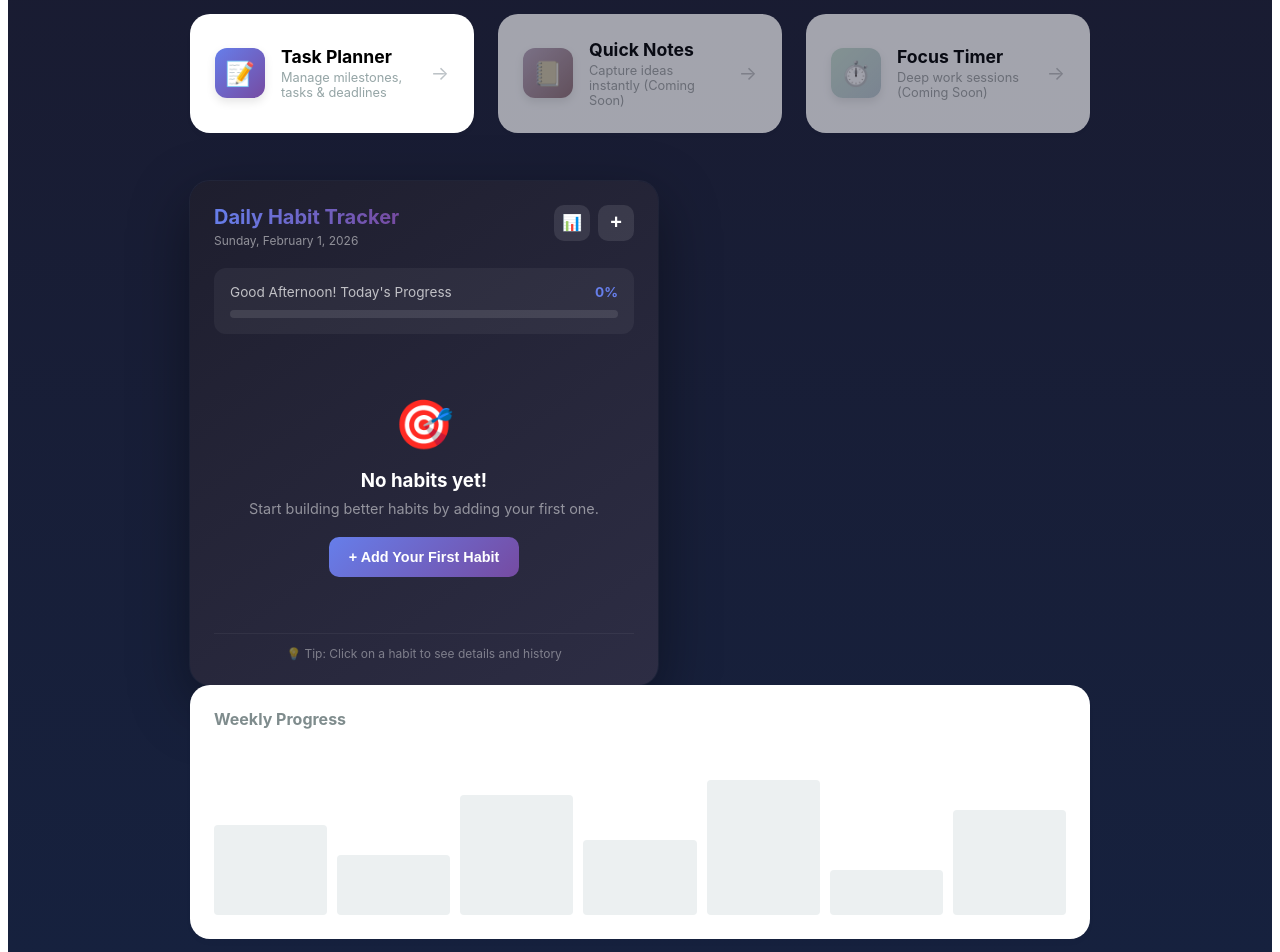
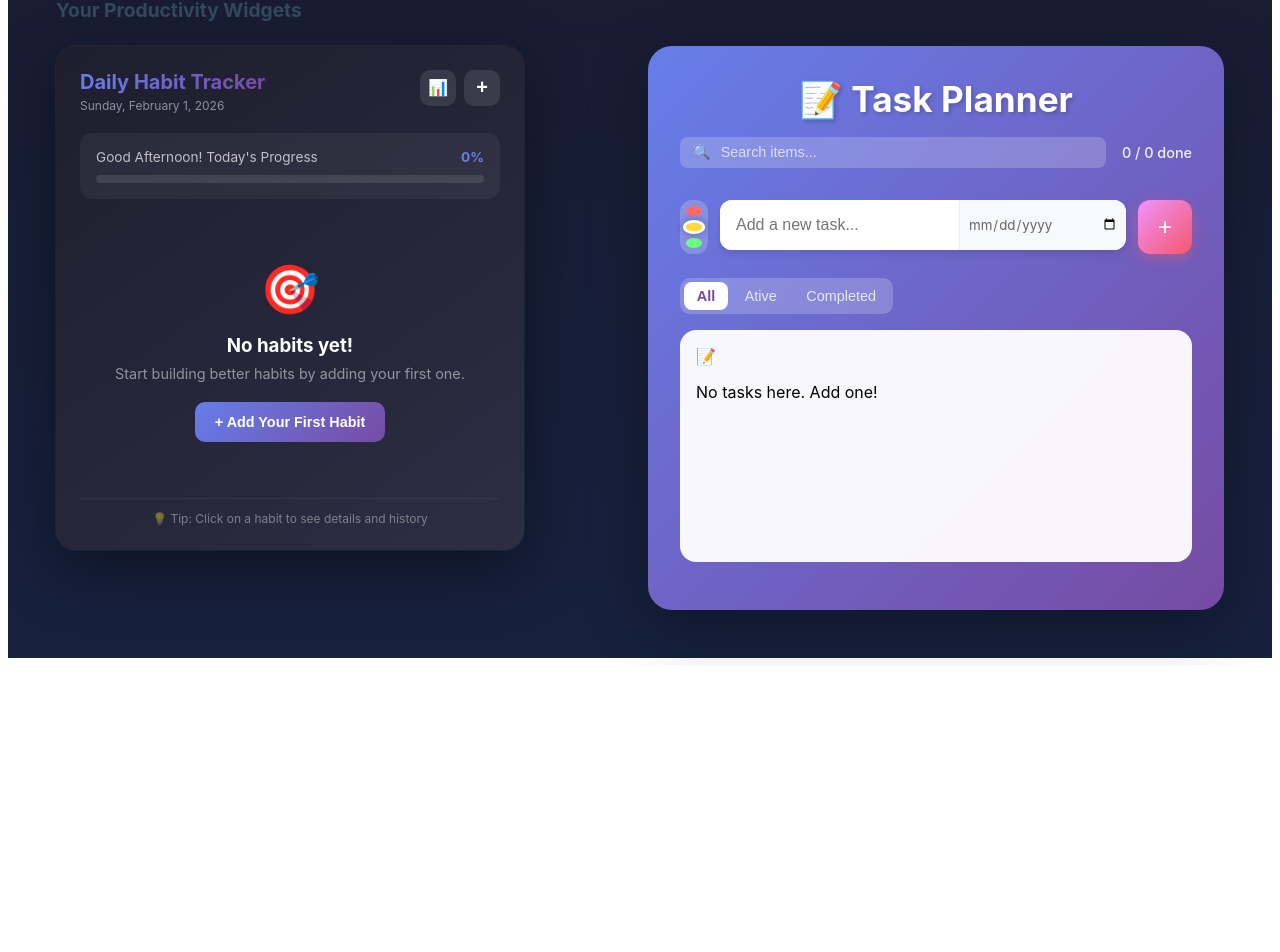
Before and after one commit to Ala-ADN/productini, an Angular app: page / in a window 1280 px wide. Shown: the part 308-1260 px from the top of the page. After the commit the page ends 974 px from the top, so only its background shows below. Built offline with nearby package versions, Linux system fonts and the light colour scheme.

Commit message:
changed layout

```diff
--- a/src/app/app.css
+++ b/src/app/app.css
@@ -4,4 +4,5 @@
     background: linear-gradient(180deg, #1a1a2e 0%, #16213e 100%);
     font-family: 'Inter', -apple-system, BlinkMacSystemFont, 'Segoe UI', Roboto, Helvetica, Arial, sans-serif;
     box-sizing: border-box;
+    padding: 2rem;
 }
--- a/src/app/dashboard/dashboard.component.css
+++ b/src/app/dashboard/dashboard.component.css
@@ -1,6 +1,6 @@
 :host {
     display: block;
-    max-width: 900px;
+    max-width: 1200px;
     margin: 0 auto;
     padding: 1rem;
 }
@@ -179,7 +179,15 @@
 /* Widgets */
 .widgets-row {
     display: grid;
-    grid-template-columns: 1fr;
+    grid-template-columns: repeat(2, 1fr);
+    gap: 24px;
+    align-items: start;
+}
+
+@media (max-width: 900px) {
+    .widgets-row {
+        grid-template-columns: 1fr;
+    }
 }
 
 .widget {
--- a/src/app/dashboard/dashboard.component.html
+++ b/src/app/dashboard/dashboard.component.html
@@ -7,7 +7,6 @@
                 <p class="date">{{ getTodayDate() }}</p>
             </div>
         </div>
-        <div class="settings-icon">⚙️</div>
     </header>
 
     <div class="quote-card">
@@ -15,39 +14,13 @@
         <p class="quote-author">— {{ quote.author }}</p>
     </div>
 
-    <h2 class="section-title">Your Apps</h2>
-
-    <div class="apps-grid">
-        @for (app of apps; track app.id) {
-        <div class="app-card" [class.disabled]="!app.link" [routerLink]="app.link" tabindex="0">
-            <div class="app-icon-box" [style.background]="app.color">
-                {{ app.icon }}
-            </div>
-            <div class="app-info">
-                <h3>{{ app.name }}</h3>
-                <p>{{ app.desc }}</p>
-            </div>
-            <div class="arrow-icon">→</div>
-        </div>
-        }
-    </div>
+    <h2 class="section-title">Your Productivity Widgets</h2>
 
     <div class="widgets-row">
         <!-- Habit Counter Widget -->
         <app-habit-counter />
 
-        <!-- Weekly Progress Widget -->
-        <div class="widget">
-            <h3>Weekly Progress</h3>
-            <div class="chart-placeholder">
-                <div class="bar" style="height: 60%"></div>
-                <div class="bar" style="height: 40%"></div>
-                <div class="bar" style="height: 80%"></div>
-                <div class="bar" style="height: 50%"></div>
-                <div class="bar" style="height: 90%"></div>
-                <div class="bar" style="height: 30%"></div>
-                <div class="bar" style="height: 70%"></div>
-            </div>
-        </div>
+        <!-- Task Planner Widget -->
+        <app-todo-list />
     </div>
 </div>
--- a/src/app/dashboard/dashboard.component.ts
+++ b/src/app/dashboard/dashboard.component.ts
@@ -1,12 +1,12 @@
 import { Component } from '@angular/core';
-import { RouterLink } from '@angular/router';
 import { CommonModule } from '@angular/common';
 import { HabitCounter } from '../components/habit-counter/habit-counter';
+import { TodoListComponent } from '../todo-list/todo-list.component';
 
 @Component({
     selector: 'app-dashboard',
     standalone: true,
-    imports: [RouterLink, CommonModule, HabitCounter],
+    imports: [CommonModule, HabitCounter, TodoListComponent],
     templateUrl: './dashboard.component.html',
     styleUrl: './dashboard.component.css'
 })
@@ -19,32 +19,7 @@ export class DashboardComponent {
         author: "Stephen Covey"
     };
 
-    apps = [
-        {
-            id: 'todo',
-            name: 'Task Planner',
-            icon: '📝',
-            desc: 'Manage milestones, tasks & deadlines',
-            link: '/todo',
-            color: 'linear-gradient(135deg, #667eea 0%, #764ba2 100%)'
-        },
-        {
-            id: 'notes',
-            name: 'Quick Notes',
-            icon: '📒',
-            desc: 'Capture ideas instantly (Coming Soon)',
-            link: null,
-            color: 'linear-gradient(135deg, #f093fb 0%, #f5576c 100%)'
-        },
-        {
-            id: 'focus',
-            name: 'Focus Timer',
-            icon: '⏱️',
-            desc: 'Deep work sessions (Coming Soon)',
-            link: null,
-            color: 'linear-gradient(135deg, #84fab0 0%, #8fd3f4 100%)'
-        }
-    ];
+
 
     getTimeOfDay() {
         const hour = new Date().getHours();
--- a/src/app/todo-list/todo-list.component.html
+++ b/src/app/todo-list/todo-list.component.html
@@ -1,10 +1,6 @@
 <div class="todo-container">
-    <div class="header-nav">
-        <a routerLink="/" class="back-link">← Dashboard</a>
-    </div>
-
     <div class="todo-header">
-        <h1>✨ My Planner</h1>
+        <h1>📝 Task Planner</h1>
         <div class="header-controls">
             <div class="search-box">
                 <span class="search-icon">🔍</span>
--- a/src/app/todo-list/todo-list.component.ts
+++ b/src/app/todo-list/todo-list.component.ts
@@ -1,7 +1,6 @@
 import { Component, computed, effect, signal, inject } from '@angular/core';
 import { FormsModule } from '@angular/forms';
 import { CommonModule } from '@angular/common';
-import { RouterLink } from '@angular/router';
 import { CdkDragDrop, DragDropModule, moveItemInArray } from '@angular/cdk/drag-drop';
 import { toSignal } from '@angular/core/rxjs-interop';
 import { liveQuery } from 'dexie';
@@ -13,7 +12,7 @@ type FilterType = 'all' | 'active' | 'completed';
 @Component({
     selector: 'app-todo-list',
     standalone: true,
-    imports: [FormsModule, CommonModule, RouterLink, DragDropModule],
+    imports: [FormsModule, CommonModule, DragDropModule],
     templateUrl: './todo-list.component.html',
     styleUrl: './todo-list.component.css',
 })
```
